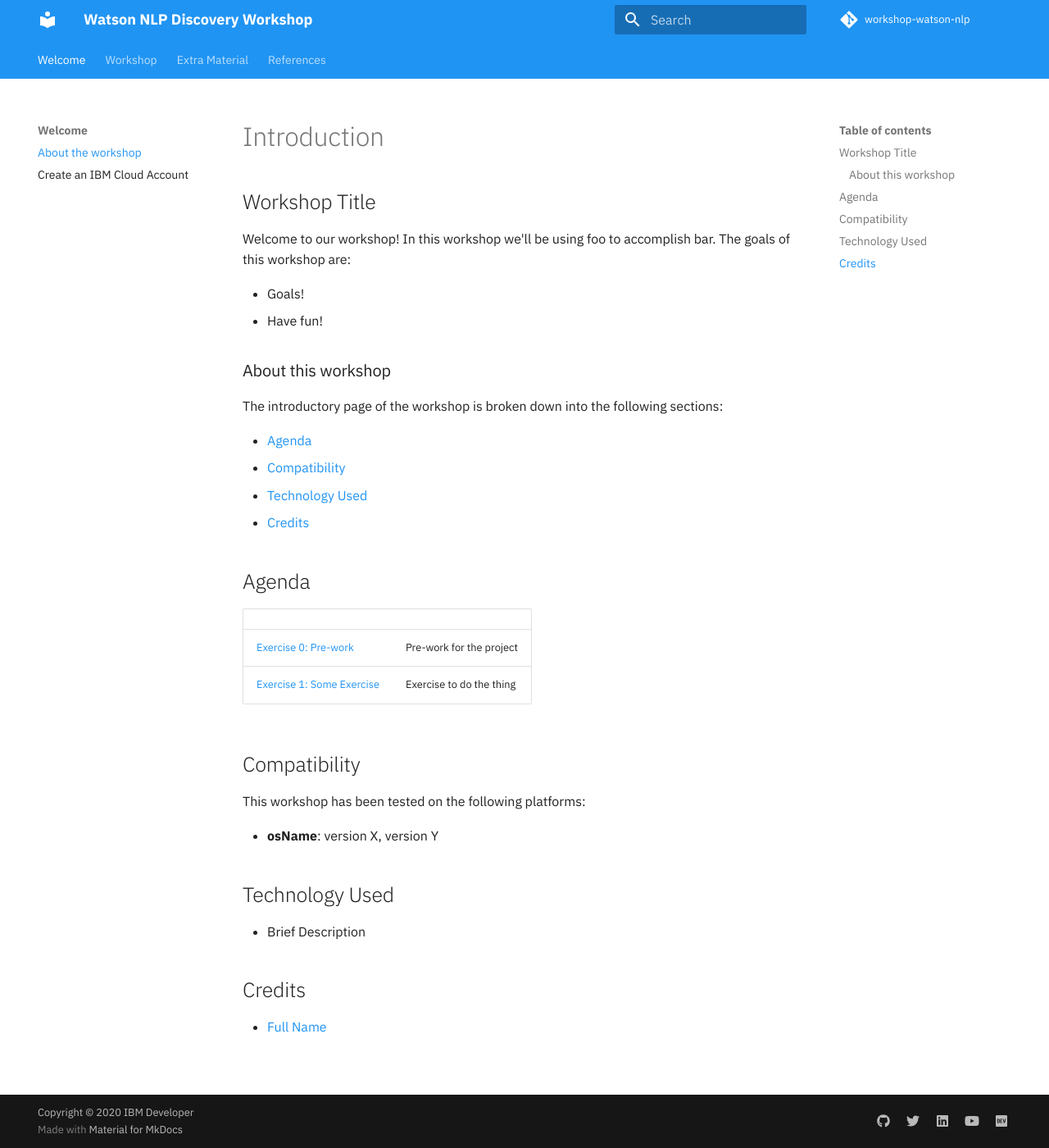
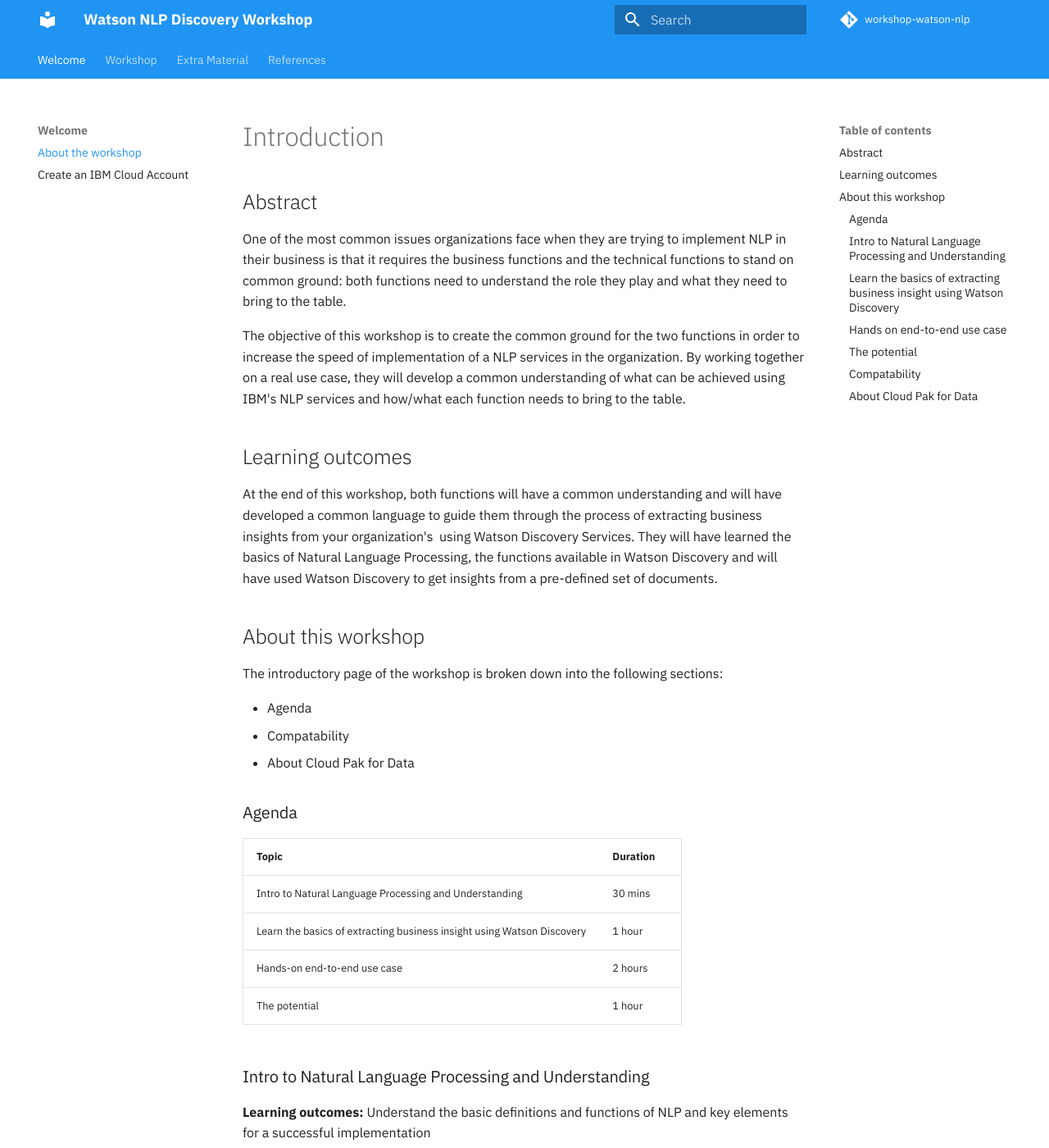
Before and after one commit to IBM/workshop-watson-nlp, an MkDocs documentation site: the page built from docs/README.md, in a window 1280 px wide and 1400 px high. Shown: the whole window at 82% size. Built offline with MkDocs 1.6.1 and Material for MkDocs 9.7.7, drawn with Linux system fonts in a browser that asks for light colours; comment, search, counter and statistics services are not loaded; some of the changed text lies outside the part shown.

Commit message:
workshop readme

```diff
--- a/docs/README.md
+++ b/docs/README.md
@@ -1,38 +1,80 @@
 # Introduction
 
-## Workshop Title
+## Abstract
 
-Welcome to our workshop! In this workshop we'll be using foo to accomplish bar. The goals of this workshop are:
+One of the most common issues organizations face when they are trying to implement NLP in their business is that it requires the business functions and the technical functions to stand on common ground: both functions need to understand the role they play and what they need to bring to the table.
 
-* Goals!
-* Have fun!
+The objective of this workshop is to create the common ground for the two functions in order to increase the speed of implementation of a NLP services in the organization. By working together on a real use case, they will develop a common understanding of what can be achieved using IBM's NLP services and how/what each function needs to bring to the table.
 
-### About this workshop
+## Learning outcomes
+
+At the end of this workshop, both functions will have a common understanding and will have developed a common language to guide them through the process of extracting business insights from your organization's  using Watson Discovery Services. They will have learned the basics of Natural Language Processing, the functions available in Watson Discovery and will have used Watson Discovery to get insights from a pre-defined set of documents.
+
+## About this workshop
 
 The introductory page of the workshop is broken down into the following sections:
 
-* [Agenda](./#agenda)
-* [Compatibility](./#compatibility)
-* [Technology Used](./#technology-used)
-* [Credits](./#credits)
+* Agenda
+* Compatability
+* About Cloud Pak for Data
 
-## Agenda
+### Agenda
 
-|  |  |
-| :--- | :--- |
-| [Exercise 0: Pre-work](getting-started/pre-work.md) | Pre-work for the project |
-| [Exercise 1: Some Exercise](https://github.com/IBM/workshop-template/tree/a089e9f550bba0b36446f9ccb77bc0475c693ebc/workshop/some-exercise/README.md) | Exercise to do the thing |
+| Topic | Duration |
+| ------------- |-------------|
+| Intro to Natural Language Processing and Understanding | 30 mins |
+| Learn the basics of extracting business insight using Watson Discovery | 1 hour |
+| Hands-on end-to-end use case | 2 hours |
+| The potential | 1 hour |
 
-## Compatibility
+### Intro to Natural Language Processing and Understanding
 
-This workshop has been tested on the following platforms:
+**Learning outcomes:**  Understand the basic definitions and functions of NLP and key elements for a successful implementation
 
-* **osName**: version X, version Y
+**Intro:** [Watson Discovery Business Demo](https://www.ibm.com/watson/natural-language-processing)
 
-## Technology Used
+**Content:**
+* Common language structures key to NLP
+* Success factors in the implementation of a NLP solution
+  * Introduction to a business use case
+  * Exercise: Define Key elements for the success of the project
 
-* Brief Description
+### Learn the basics of extracting business insight using Watson Discovery
 
-## Credits
+**Learning outcomes:** At the end of this module, attendees will understand all the different types of data, and the type of functions and queries they can apply to learn the most from the data they are trying to analyze.
 
-* [Full Name](https://github.com/githubid)
+**Content:**
+
+* What is Watson Discovery and how does it work
+* Hands- on walk through 1 Airbnb example of using Watson Discovery to extract insights (Like the DTE demos)
+  * Uploading and configuring data
+  * Extracting basic insights
+
+### Hands on end-to-end use case
+
+**Learning outcomes:**  At the end of this module, attendees will be able to apply what they learned in the previous module to extract information from a pre-defined data set. Compete for the fastest deployment (teamwork) and for the most number of conclusions derived through the use of the tool.
+
+**Content:**
+* WKS, SDU and WD
+* Uploading and configuring data
+* Extracting basic insights
+
+### The potential
+
+**Learning outcomes:** Leverage existing code patterns to develop applications
+
+* Building applications  leveraging existing code patterns.
+* Discussion: Additional use cases
+* Conclusion
+
+### Compatability
+
+This draft is based on IBM Cloud services.
+
+* TBD: Lite vs Premium Watson Discovery
+* TBD: IBM Cloud Pak for Data vs IBM Cloud Watson Discovery
+* TBD: Versions
+
+### About Cloud Pak for Data
+
+TODO: General info and links for CPD could be copied into here
```
Also changed, not shown: README.md (+2 -0 lines).
